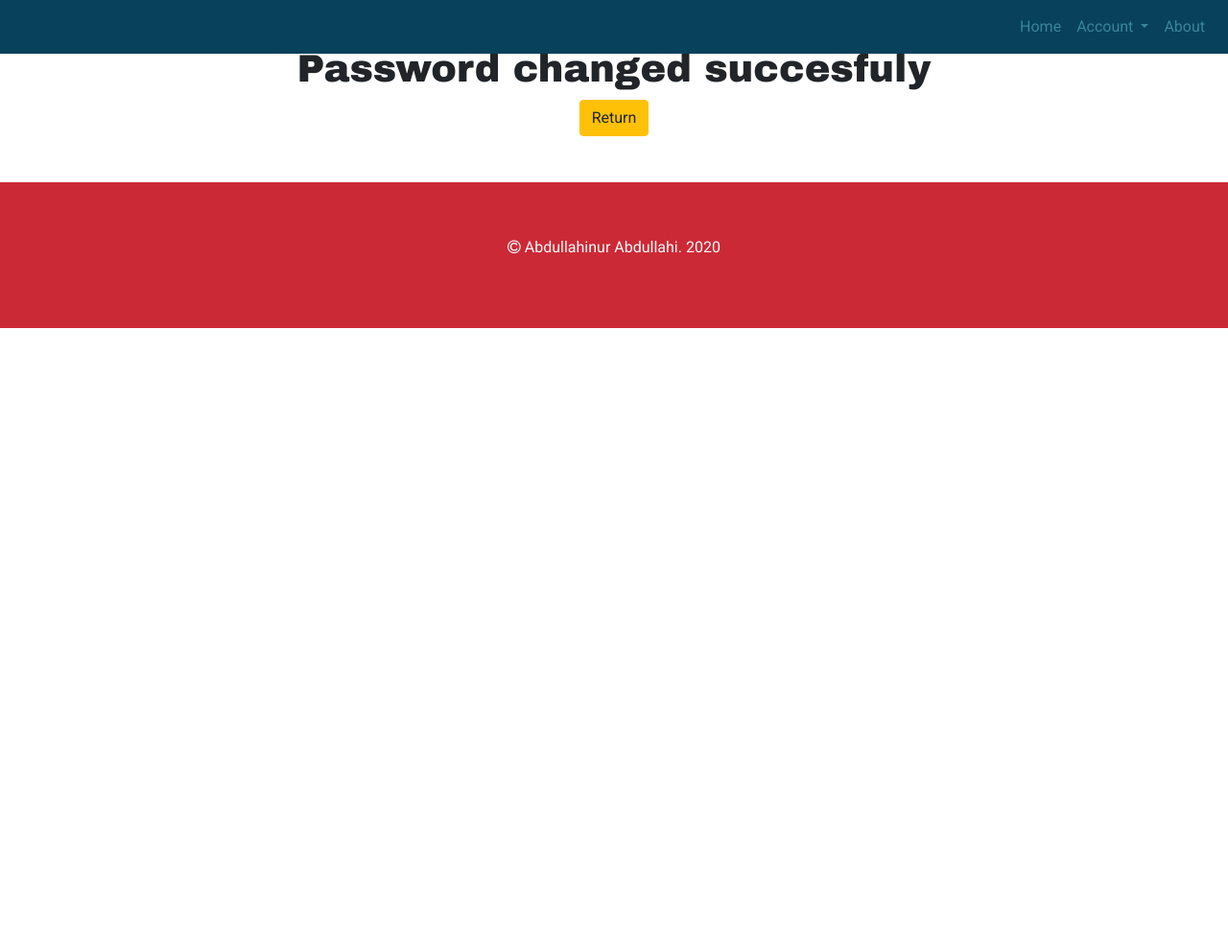
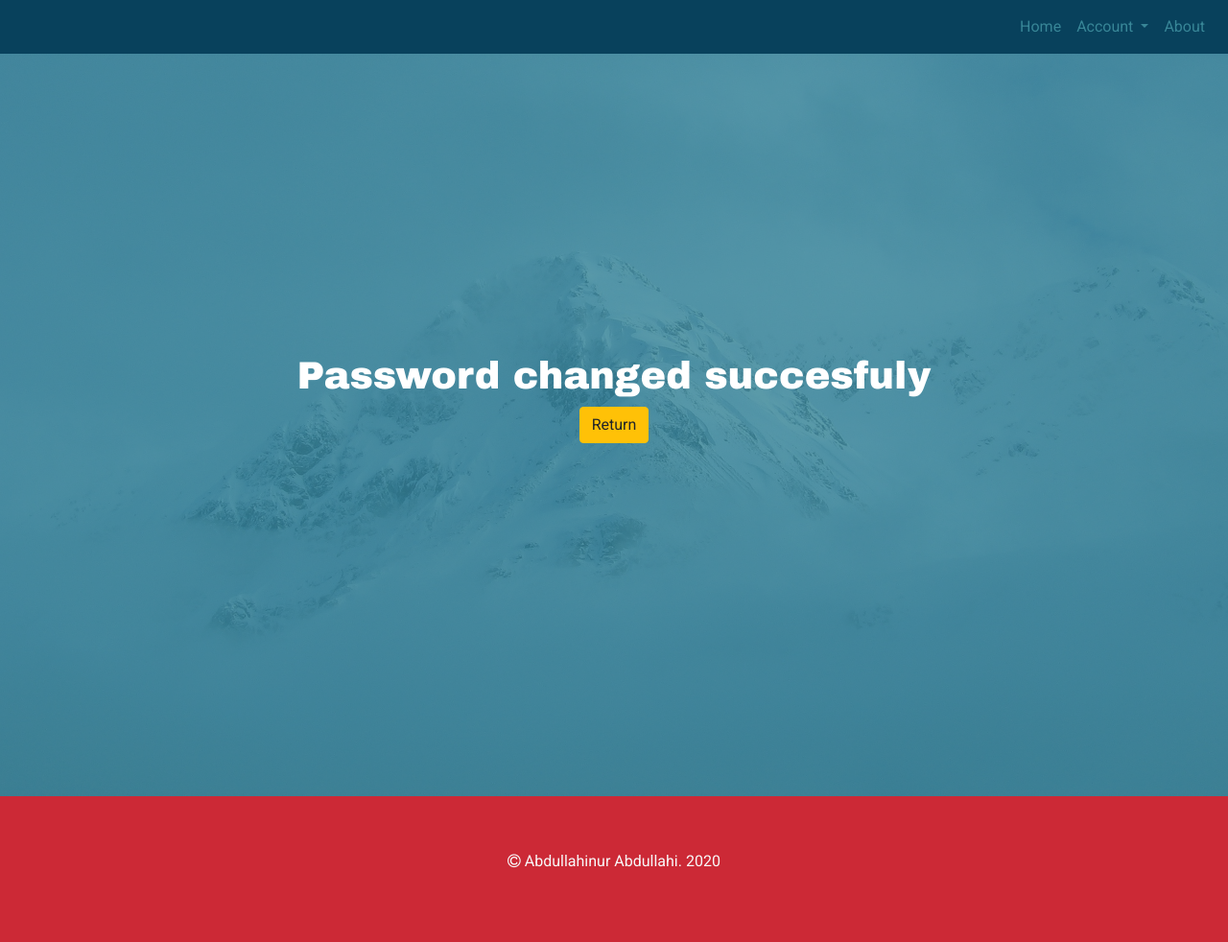
Before and after one commit to SandyAbdullahi/django-todo, a Django app: a page that uses templates/registration/password_change_done.html in a window 1280 px wide. Shown: the whole page at 96% size. Before the commit the page ends 342 px from the top, so only its background shows below. Run offline with Django 3.2, Linux system fonts and the light colour scheme; the visitor is signed in with stand-in values (Sample User, id 1); parts of the project's set-up code (start-up, migrations or seed data) failed here and were passed over; some libraries are stand-ins or nearby versions.

Commit message:
styling for about page almost done, will come back

```diff
--- a/static/css/styles.css
+++ b/static/css/styles.css
@@ -55,7 +55,7 @@ base colors:
 }
 
 .navbar-toggler{
-    border:1px solid #388697 !important;
+    border:1px solid #28a745 !important;
 }
 
 
@@ -166,6 +166,8 @@ base colors:
     text-align: left !important;
 }
 
+/* About page */
+
 .about{
     background: url('../img/glacier-bay-80643_1920.jpg') no-repeat center;
     background-size: cover;
@@ -182,9 +184,40 @@ base colors:
 }
 
 
+/* Password Change form */
+
+.password-change {
+    background: url('../img/glacier-bay-80643_1920.jpg') no-repeat center;
+    background-size: cover;
+}
 
 
+.password-change .content {
+    background-color: #388697d1;
+    padding: 11rem 0rem;
+}
 
+.password-change h1 {
+    color: #ffffff;
+}
+
+
+/* Password change done */
+
+.password-change-done {
+    background: url('../img/glacier-bay-80643_1920.jpg') no-repeat center;
+    background-size: cover;
+}
+
+
+.password-change-done .content {
+    background-color: #388697d1;
+    padding: 15rem 0rem;
+}
+
+.password-change-done h1 {
+    color: #ffffff;
+}
 
 
 
@@ -244,15 +277,18 @@ a {
     }
 
     .login .content {
-        background-color: #38869791;
+
         padding: 20rem 0rem;
     }
     .about .content {
-        background-color: #38869791;
+
         padding: 20rem 0rem;
     }
 
+    .password-change-done .content {
 
+        padding: 20rem 0rem;
+    }
 
     textarea {
         width: 90% !important;
--- a/templates/registration/password_change_done.html
+++ b/templates/registration/password_change_done.html
@@ -3,9 +3,18 @@
 {% load crispy_forms_tags %}
 
 {% block content %}
-<div class="container p-5 text-center">
-   <h1>Password changed succesfuly</h1>
-   <a class="btn btn-warning" href="{% url 'dashboard' %}" role="button">Return</a>
+<div class="password-change-done">
+   <div class="content">
 
+      <div class="container p-5 text-center">
+         <h1>Password changed succesfuly</h1>
+         <a class="btn btn-warning" href="{% url 'dashboard' %}" role="button">Return</a>
+
+      </div>
+
+
+   </div>
 </div>
+
+
 {% endblock  %}
```
Also changed, not shown: templates/registration/password_change_form.html (+9 -0 lines).
